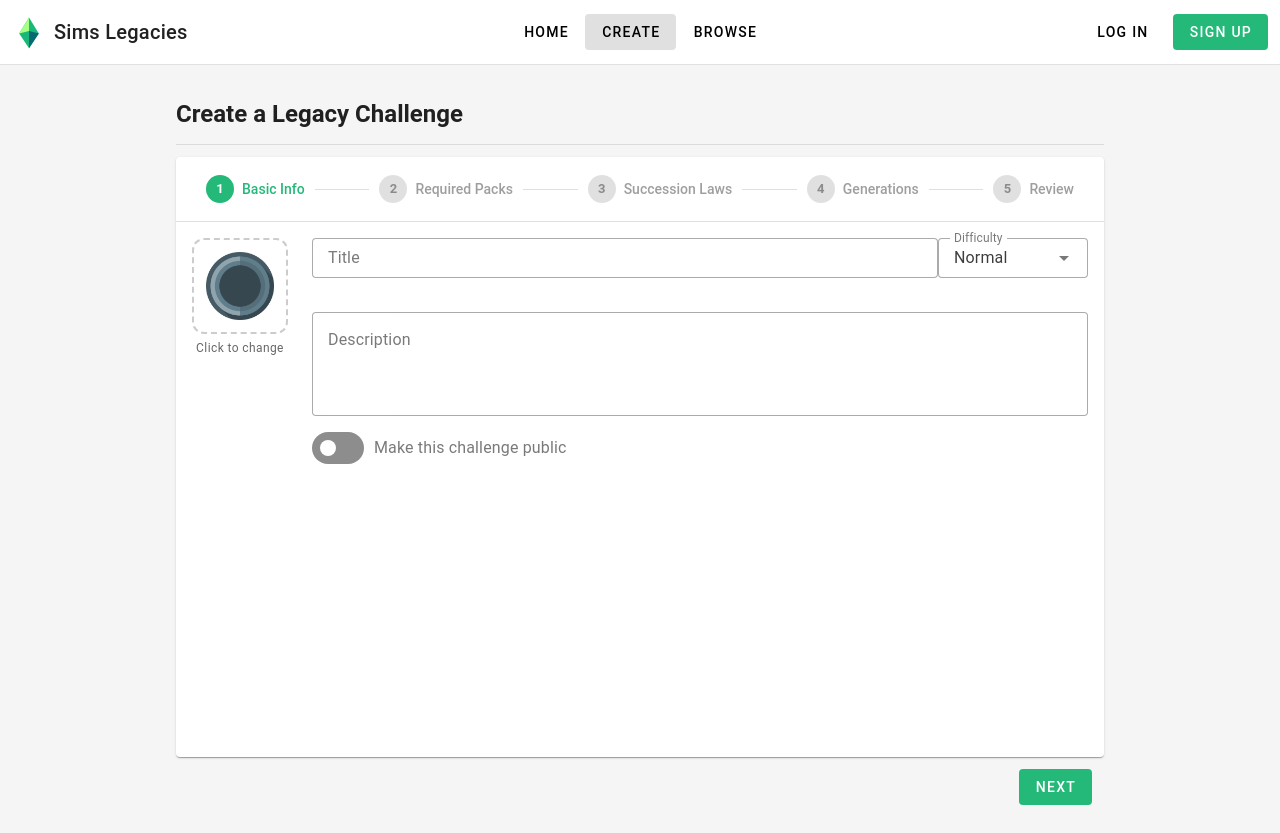
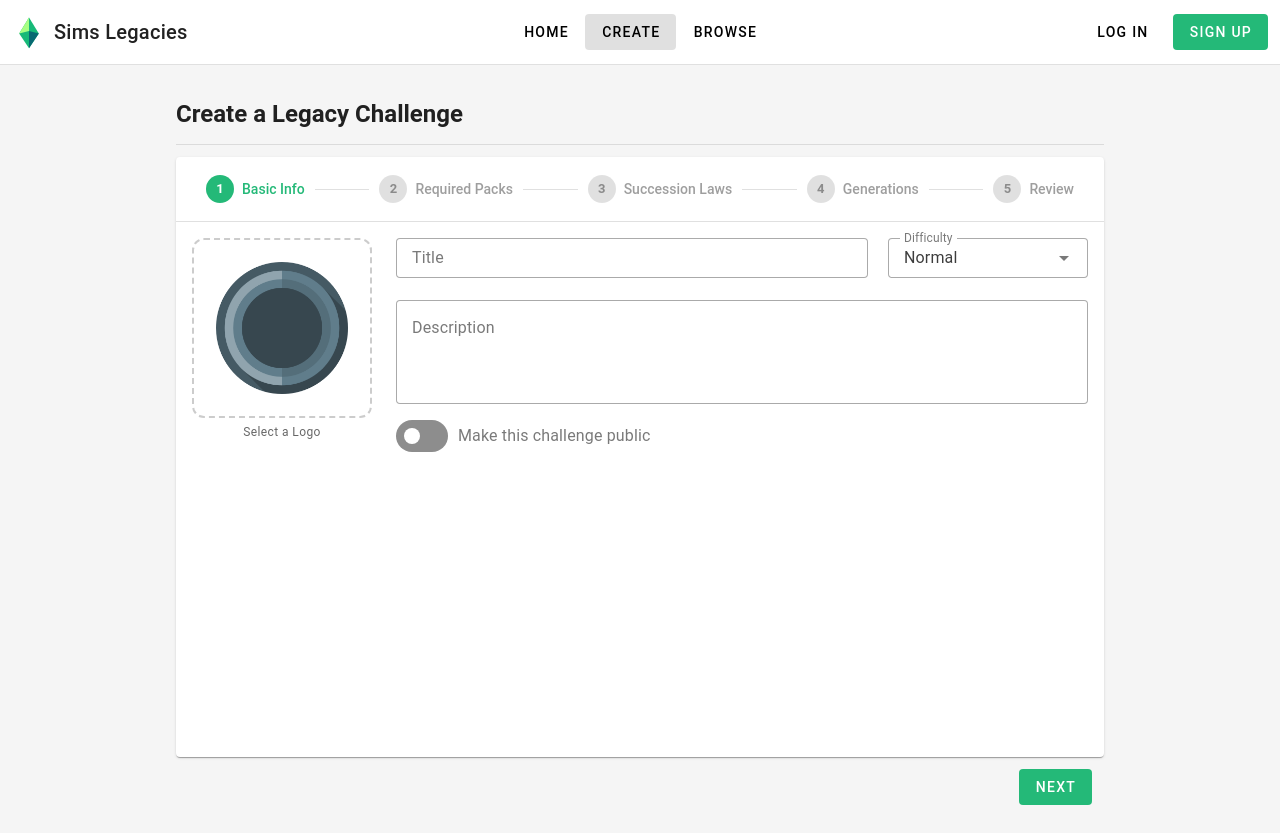
Before and after one commit to kayleechristine/sims-legacy-challenge, a Vue app in the folder frontend/: page /challenges/create in a window 1280 px wide. Built offline with nearby package versions, Linux system fonts and the light colour scheme.

Commit message:
adjust challenge form spacing, fix generation color indicator

```diff
--- a/frontend/src/components/challenge/PackSelector.vue
+++ b/frontend/src/components/challenge/PackSelector.vue
@@ -31,16 +31,18 @@ function toggle(packId) {
 
 <style scoped>
 .pack-grid {
-  display: flex;
-  flex-wrap: wrap;
-  gap: 10px;
-  margin-bottom: 16px;
+  display: grid;
+  grid-template-columns: repeat(auto-fill, minmax(80px, 1fr));
+  gap: 5px;
 }
 
 .pack-opt {
   display: flex;
   flex-direction: column;
+  justify-self: space-around;
   align-items: center;
+  justify-content: center;
+  aspect-ratio: 1;
   scale: 1.02;
   padding: 4px 4px;
   border: 2px solid transparent;
--- a/frontend/src/views/CreateChallengeView.vue
+++ b/frontend/src/views/CreateChallengeView.vue
@@ -34,10 +34,10 @@
                   <button type="button" class="logo-preview" @click="logoDialogOpen = true">
                     <img :src="`/img/logos/${form.logo || 'empty'}.png`" alt="Challenge logo" />
                   </button>
-                  <p class="text-caption text-medium-emphasis mt-1">Click to change</p>
+                  <p class="text-caption text-medium-emphasis mt-1">Select a Logo</p>
                 </v-col>
                 <v-col>
-                  <div class="d-flex gap-3 mb-3">
+                  <div class="d-flex ga-5">
                     <v-text-field
                       v-model="form.title"
                       label="Title"
@@ -54,7 +54,7 @@
                       label="Difficulty"
                       variant="outlined"
                       density="compact"
-                      style="max-width: 150px"
+                      style="max-width: 200px"
                     />
                   </div>
                   <v-textarea
@@ -164,8 +164,8 @@
               <v-expansion-panels v-model="openPanels" multiple class="mb-4">
                 <v-expansion-panel v-for="(gen, i) in form.generations" :key="i">
                   <v-expansion-panel-title>
-                    <div class="d-flex align-center gap-3">
-                      <v-chip size="small" label :color="gen.color" class="text-white font-weight-medium">
+                    <div class="d-flex ga-2 align-center">
+                      <v-chip size="small" label variant="flat" :color="gen.color" :style="{ color: chipTextColor(gen.color) }" class="font-weight-medium">
                         Gen {{ gen.number }}
                       </v-chip>
                       <span>{{ gen.title || `Generation ${gen.number}` }}</span>
@@ -179,6 +179,7 @@
                           label="Generation Title"
                           density="compact"
                           variant="outlined"
+                          hide-details="auto"
                           placeholder="e.g. The Founder"
                         />
                       </v-col>
@@ -188,6 +189,7 @@
                           label="Color"
                           density="compact"
                           variant="outlined"
+                          hide-details="auto"
                           type="color"
                         />
                       </v-col>
@@ -257,11 +259,11 @@
         <v-window-item :value="5">
           <v-card flat>
             <v-card-text>
-              <div class="d-flex align-center gap-6 mb-5">
+              <div class="d-flex align-center ga-4 mb-5">
                 <img :src="`/img/logos/${form.logo || 'empty'}.png`" alt="logo" width="80" height="80" style="flex-shrink: 0" />
                 <div>
                   <p class="text-h6 mb-2">{{ form.title || '(Untitled)' }}</p>
-                  <div class="d-flex gap-2 flex-wrap">
+                  <div class="d-flex ga-2 flex-wrap">
                     <v-chip size="small" class="text-capitalize">{{ form.difficulty }}</v-chip>
                     <v-chip v-if="form.isPublic" size="small" color="primary">Public</v-chip>
                     <v-chip v-else size="small">Private</v-chip>
@@ -274,7 +276,7 @@
               <v-divider class="mb-3" />
               <p class="text-subtitle-2 mb-2">Required Packs</p>
               <p v-if="!form.packs.length" class="text-body-2 text-medium-emphasis mb-4">None required</p>
-              <div v-else class="d-flex flex-wrap gap-2 mb-4">
+              <div v-else class="d-flex flex-wrap ga-2 mb-4">
                 <v-tooltip
                   v-for="packId in form.packs"
                   :key="packId"
@@ -325,8 +327,8 @@
               <p class="text-subtitle-2 mb-3">Generations ({{ form.generations.length }})</p>
               <p v-if="!form.generations.length" class="text-body-2 text-medium-emphasis">No generations defined.</p>
               <div v-for="gen in form.generations" :key="gen.number" class="mb-4">
-                <div class="d-flex align-center gap-2 mb-1">
-                  <v-chip size="small" label :color="gen.color" class="text-white">Gen {{ gen.number }}</v-chip>
+                <div class="d-flex align-center ga-2 mb-1">
+                  <v-chip size="small" label variant="flat" :color="gen.color" :style="{ color: chipTextColor(gen.color) }">Gen {{ gen.number }}</v-chip>
                   <span class="font-weight-medium">{{ gen.title || `Generation ${gen.number}` }}</span>
                 </div>
                 <p v-if="gen.description" class="text-body-2 text-medium-emphasis mb-1">{{ gen.description }}</p>
@@ -411,6 +413,15 @@ const form = reactive({
   },
   generations: [],
 });
+
+function chipTextColor(hex) {
+  const r = parseInt(hex.slice(1, 3), 16) / 255;
+  const g = parseInt(hex.slice(3, 5), 16) / 255;
+  const b = parseInt(hex.slice(5, 7), 16) / 255;
+  const lin = (c) => (c <= 0.03928 ? c / 12.92 : ((c + 0.055) / 1.055) ** 2.4);
+  const luminance = 0.2126 * lin(r) + 0.7152 * lin(g) + 0.0722 * lin(b);
+  return luminance > 0.179 ? '#000000' : '#ffffff';
+}
 
 function lawName(key) {
   return ALL_LAWS.find((l) => l.key === key)?.name ?? null;
@@ -544,8 +555,8 @@ function submit() {
   display: flex;
   align-items: center;
   justify-content: center;
-  width: 96px;
-  height: 96px;
+  width: 180px;
+  height: 180px;
   border: 2px dashed rgba(0, 0, 0, 0.2);
   border-radius: 12px;
   cursor: pointer;
@@ -559,8 +570,8 @@ function submit() {
 }
 
 .logo-preview img {
-  width: 68px;
-  height: 68px;
+  width: 75%;
+  height: 75%;
   object-fit: contain;
 }
 </style>
```
Also changed, not shown: 1 other file (tests, documents, lock files or other folders).
